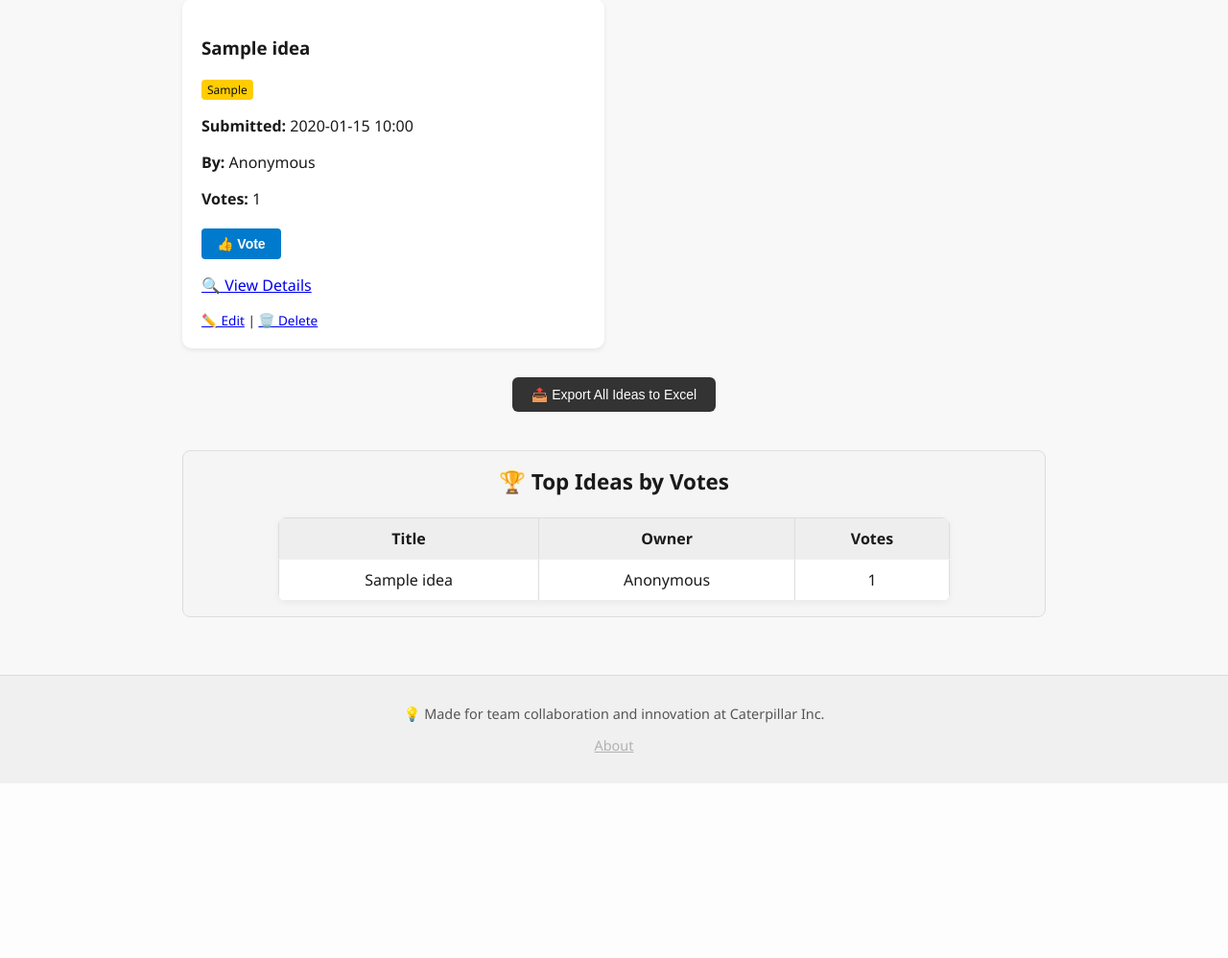
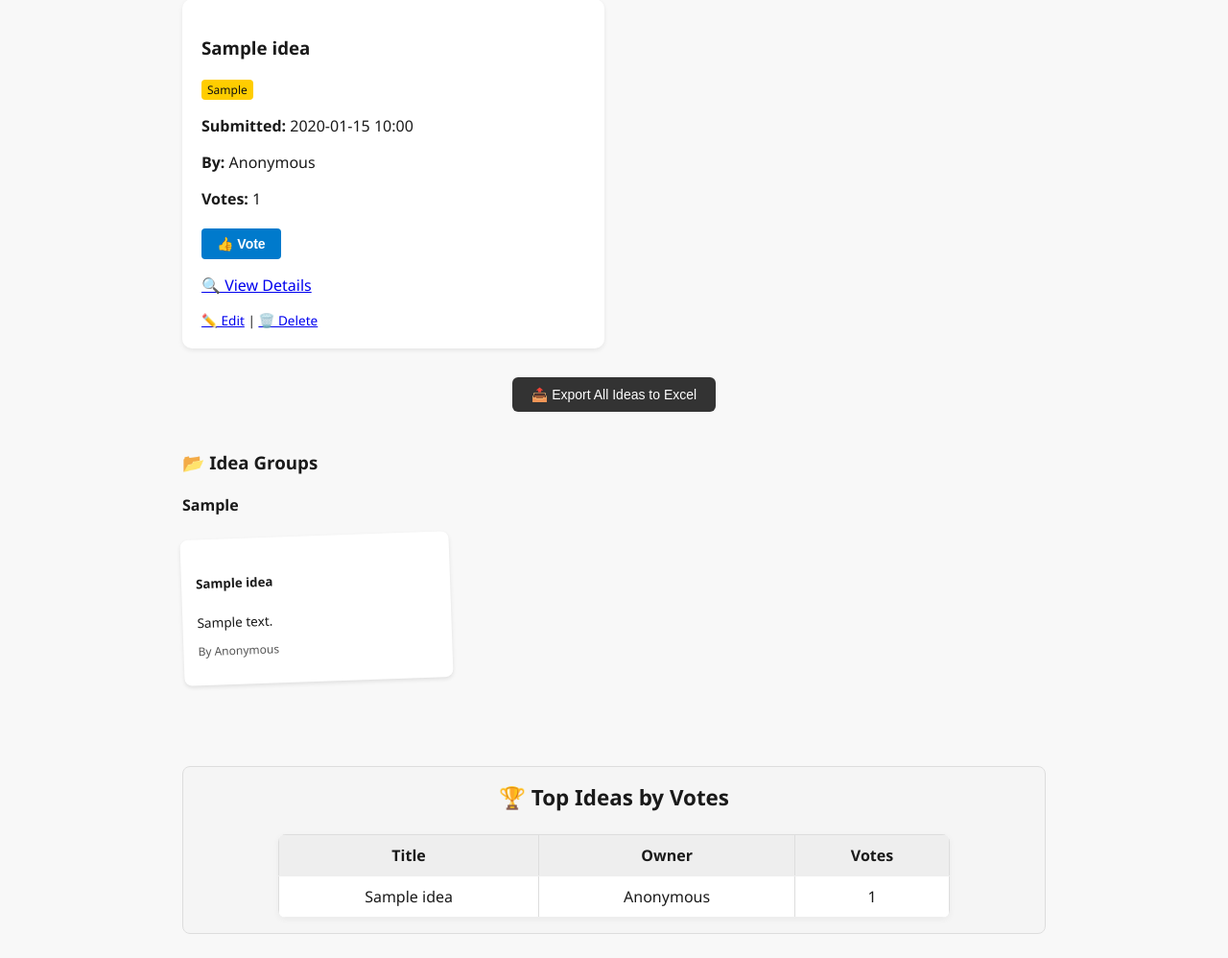
Before and after one commit to siva-sudhan/innovation_portal, a Flask app: page /dashboard in a window 1280 px wide. Shown: the part 310-1308 px from the top of the page at 96% size. Before the commit the page ends 1126 px from the top, so only its background shows below. Run offline with Flask 3, Linux system fonts and the light colour scheme; the visitor is signed in with stand-in values (Sample User, id 1); tables that the repository leaves empty hold one stand-in row (values such as "Sample post").

Commit message:
Restrict idea grouping logic to admins

```diff
--- a/app/static/styles.css
+++ b/app/static/styles.css
@@ -799,3 +799,55 @@ a.btn:hover,
 @keyframes blink {
   50% { opacity: 0; }
 }
+
+/* Idea grouping stacks */
+.group-section {
+  margin-top: 40px;
+}
+
+.groups {
+  list-style: none;
+  padding: 0;
+}
+
+.idea-group {
+  margin-bottom: 30px;
+}
+
+.idea-stack {
+  list-style: none;
+  position: relative;
+  height: 160px;
+  padding: 20px 0;
+  cursor: pointer;
+}
+
+.idea-stack .idea-card {
+  background: #fff;
+  border-radius: 8px;
+  box-shadow: 0 2px 4px rgba(0,0,0,0.1);
+  padding: 15px;
+  width: 250px;
+  position: absolute;
+  top: 0;
+  left: 0;
+  transition: transform 0.4s cubic-bezier(.63,.15,.03,1.12);
+}
+
+.idea-stack .idea-card:nth-child(1) { z-index: 5; transform: rotate(-2deg); }
+.idea-stack .idea-card:nth-child(2) { z-index: 4; transform: rotate(-7deg); }
+.idea-stack .idea-card:nth-child(3) { z-index: 3; transform: rotate(5deg); }
+.idea-stack .idea-card:nth-child(4) { z-index: 2; transform: rotate(-12deg); }
+.idea-stack .idea-card:nth-child(5) { z-index: 1; transform: rotate(8deg); }
+
+.idea-stack.open .idea-card { transform: none; }
+
+.idea-stack .small-desc {
+  font-size: 0.85em;
+  margin: 4px 0;
+}
+
+.idea-stack .meta {
+  font-size: 0.75em;
+  color: #555;
+}
--- a/app/templates/dashboard.html
+++ b/app/templates/dashboard.html
@@ -70,6 +70,28 @@
     <form method="GET" action="{{ url_for('views.export_ideas') }}" class="export-form">
       <button type="submit" class="export-btn">📤 Export All Ideas to Excel</button>
     </form>
+
+    {% if session.role == 'admin' and groups %}
+      <div class="group-section">
+        <h3 class="group-title">📂 Idea Groups</h3>
+        <ul class="groups">
+          {% for tag, items in groups.items() %}
+            <li class="idea-group">
+              <h4>{{ tag }}</h4>
+              <ul class="idea-stack">
+                {% for item in items %}
+                  <li class="idea-card" style="--i: {{ loop.index0 }};">
+                    <h5>{{ item.title }}</h5>
+                    <p class="small-desc">{{ item.description[:80] }}{% if item.description|length > 80 %}...{% endif %}</p>
+                    <p class="meta">By {{ 'Anonymous' if item.is_anonymous else item.submitter }}</p>
+                  </li>
+                {% endfor %}
+              </ul>
+            </li>
+          {% endfor %}
+        </ul>
+      </div>
+    {% endif %}
   {% else %}
     <p>No ideas submitted yet.</p>
   {% endif %}
@@ -159,5 +181,19 @@
     function escapeReg(str) {
       return str.replace(/[.*+?^${}()|[\]\\]/g, '\\$&');
     }
+
+    document.querySelectorAll('.idea-stack').forEach(stack => {
+      stack.addEventListener('click', () => {
+        const open = stack.classList.toggle('open');
+        const cards = stack.querySelectorAll('.idea-card');
+        cards.forEach((card, idx) => {
+          if (open) {
+            card.style.transform = `translateX(${idx * 260}px)`;
+          } else {
+            card.style.transform = '';
+          }
+        });
+      });
+    });
   </script>
 {% endblock %}
--- a/app/views/__init__.py
+++ b/app/views/__init__.py
@@ -89,6 +89,13 @@ def dashboard():
     voted_ideas = {v.idea_id for v in voted}
     vote_form = VoteForm()
 
+    groups = None
+    if session.get('role') == 'admin':
+        groups = {}
+        for idea in ideas:
+            tag = idea.tags.split(',')[0].strip() if idea.tags else 'Untagged'
+            groups.setdefault(tag, []).append(idea)
+
     return render_template(
         'dashboard.html',
         ideas=ideas,
@@ -96,6 +103,7 @@ def dashboard():
         voted_ideas=voted_ideas,
         vote_form=vote_form,
         filter_my=filter_my,
+        groups=groups,
     )
 
 @views_bp.route('/idea/<int:idea_id>')
```
